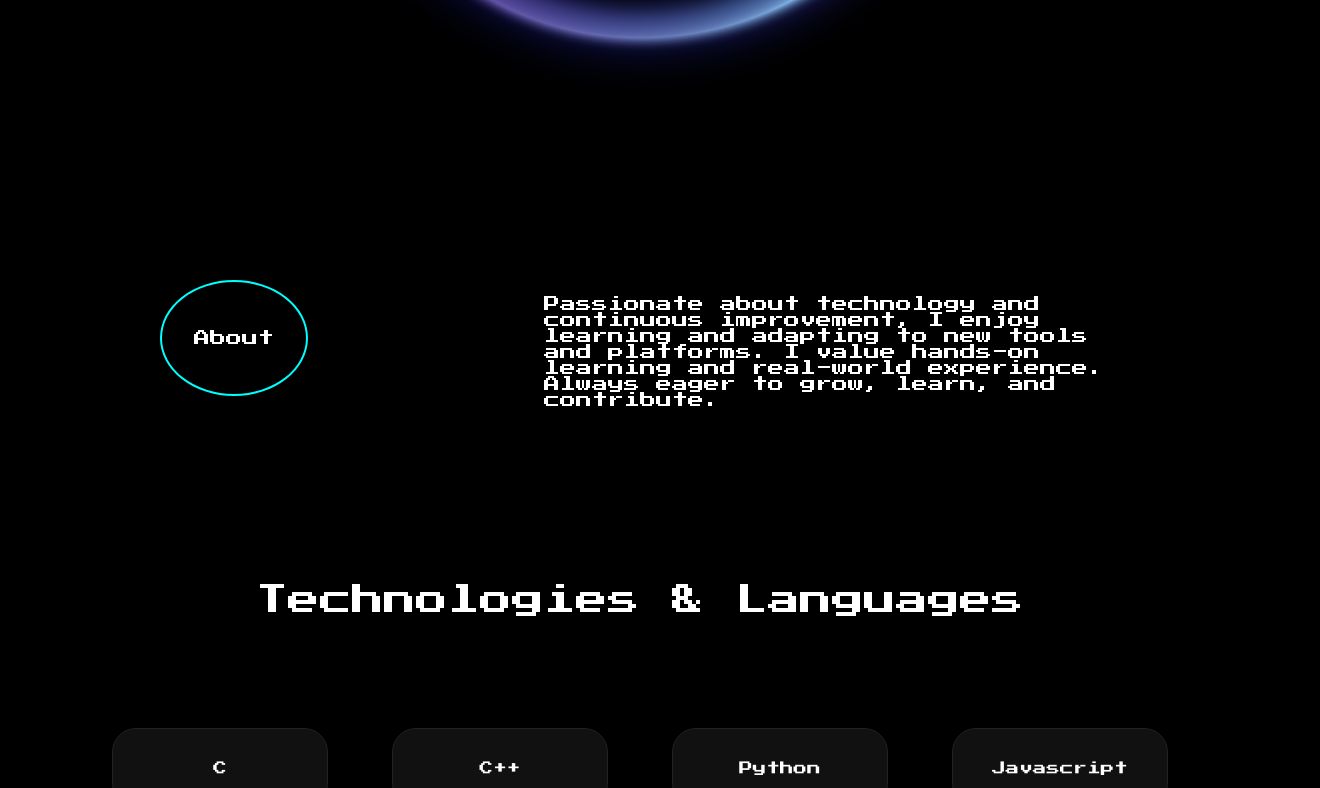
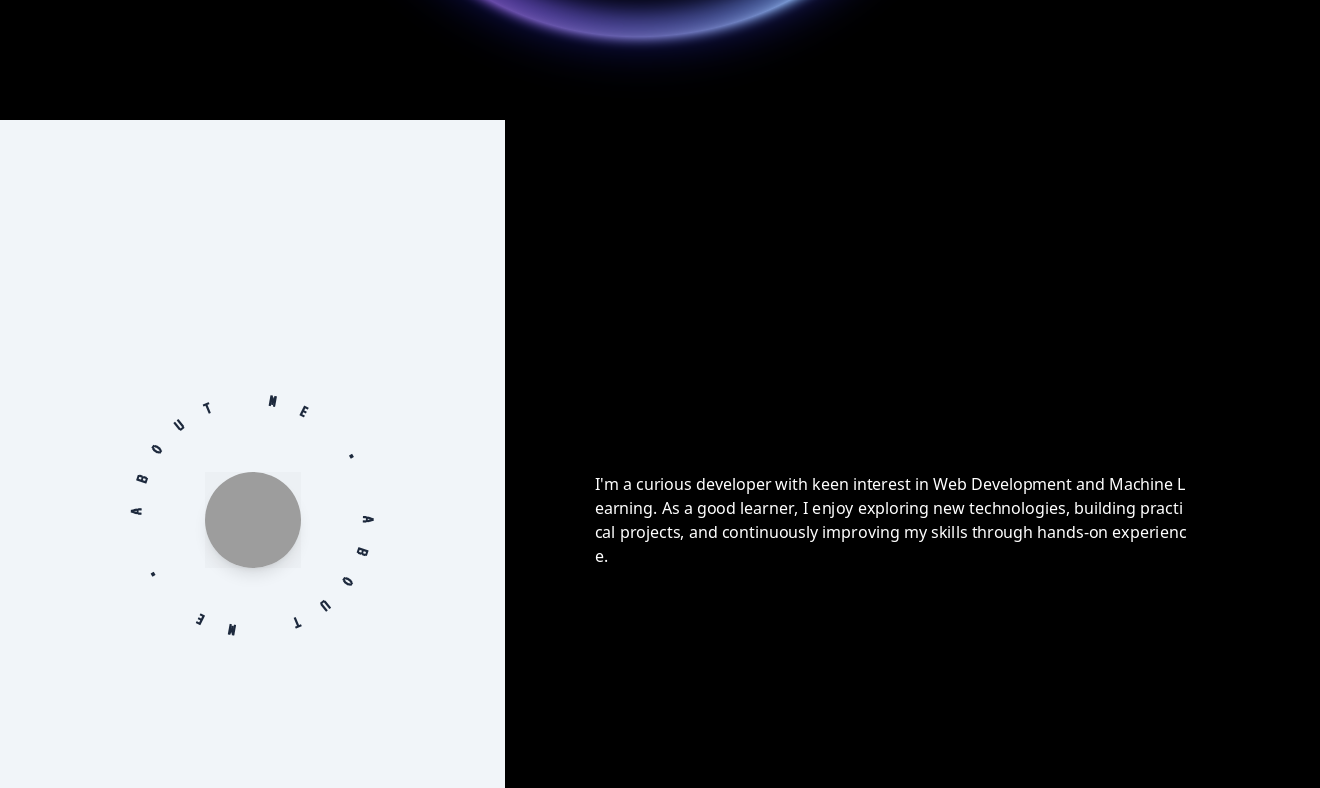
Before and after one commit to Abhishek-Verma0/portfolio-2026, a Next.js app: page / in a window 1280 px wide. Shown: the part 712-1500 px from the top of the page, 1320 px wide, since content can reach past the window. Built offline with nearby package versions, Linux system fonts and the light colour scheme; grey boxes are pictures that could not be loaded; a web font is replaced by a local one.

Commit message:
changes in ui

```diff
--- a/app/globals.css
+++ b/app/globals.css
@@ -1,3 +1,5 @@
+@import "tailwindcss";
+
 @import url('https://fonts.googleapis.com/css2?family=Edu+SA+Hand:wght@400..700&family=Press+Start+2P&display=swap');
 
 
--- /dev/null
+++ b/components/ScrambledText.css
@@ -0,0 +1,12 @@
+.text-block {
+  margin: 7vw;
+
+
+
+  color: #fff;
+}
+
+.char {
+  will-change: transform;
+  display: inline-block;
+}
--- /dev/null
+++ b/components/ScrambledText.jsx
@@ -0,0 +1,76 @@
+import { useEffect, useRef } from 'react';
+import { gsap } from 'gsap';
+import { SplitText } from 'gsap/SplitText';
+import { ScrambleTextPlugin } from 'gsap/ScrambleTextPlugin';
+
+import './ScrambledText.css';
+
+gsap.registerPlugin(SplitText, ScrambleTextPlugin);
+
+const ScrambledText = ({
+  radius = 100,
+  duration = 1.2,
+  speed = 0.5,
+  scrambleChars = '.:',
+  className = '',
+  style = {},
+  children
+}) => {
+  const rootRef = useRef(null);
+  const charsRef = useRef([]);
+
+  useEffect(() => {
+    if (!rootRef.current) return;
+
+    const split = SplitText.create(rootRef.current.querySelector('p'), {
+      type: 'chars',
+      charsClass: 'char'
+    });
+    charsRef.current = split.chars;
+
+    charsRef.current.forEach(c => {
+      gsap.set(c, {
+        display: 'inline-block',
+        attr: { 'data-content': c.innerHTML }
+      });
+    });
+
+    const handleMove = e => {
+      charsRef.current.forEach(c => {
+        const { left, top, width, height } = c.getBoundingClientRect();
+        const dx = e.clientX - (left + width / 2);
+        const dy = e.clientY - (top + height / 2);
+        const dist = Math.hypot(dx, dy);
+
+        if (dist < radius) {
+          gsap.to(c, {
+            overwrite: true,
+            duration: duration * (1 - dist / radius),
+            scrambleText: {
+              text: c.dataset.content || '',
+              chars: scrambleChars,
+              speed
+            },
+            ease: 'none'
+          });
+        }
+      });
+    };
+
+    const el = rootRef.current;
+    el.addEventListener('pointermove', handleMove);
+
+    return () => {
+      el.removeEventListener('pointermove', handleMove);
+      split.revert();
+    };
+  }, [radius, duration, speed, scrambleChars]);
+
+  return (
+    <div ref={rootRef} className={`text-block ${className}`} style={style}>
+      <p>{children}</p>
+    </div>
+  );
+};
+
+export default ScrambledText;
--- a/components/about/about.css
+++ b/components/about/about.css
@@ -1,48 +1,10 @@
 
-  .about{
+  .page-about{
 
     width: 100%;
-  }
-
-  /* about description */
-
-
-
-  .desc-bg{
-    position: absolute;
-    inset: 0;
-    z-index: 1;
-  }
-
-  .abt-cont{
-
-
-
-    position: relative;
-    z-index: 2;
-
-    margin: 0 auto;
-  }
-
-  .desc-cont{
-
-    color: white;
-    font-size: 1rem;
+    height: 100vh;
     display: flex;
-
-    justify-content: space-around;
-    margin: 10rem 10rem 10rem 10rem;
+    align-items: center;
+    justify-content: center;
 
   }
-
-
-
-  .abt-head{
-    width: 40%;
-    font-size: 1rem;
-
-  }
-
-  .abt-text{
-    width: 60%;
-  }
--- a/components/about/about.jsx
+++ b/components/about/about.jsx
@@ -4,40 +4,31 @@ import "./about.css"
 
 
 
-import Magnet from '../Magnet'
+import ScrambledText from "../ScrambledText"
 
 
-import Skill from "../skills/Skill";
+import { Component } from "../text-arc-effect";
+const About = () => {
+  return (
+    <section className="page-about" id="about">
 
 
-const About = () => {
-  return (
-    <section className="page about" id="about">
-      <div className="abt-desc">
-        <div className="desc-bg">
+   <Component />
 
-        </div>
-        <div className="abt-cont">
-          <div className="desc-cont">
-            <div className="abt-head">
-              <Magnet padding={50} disabled={false} magnetStrength={50}>
-                <p>About</p>
-              </Magnet>
-            </div>
+      <p>
+        <ScrambledText
+  className="scrambled-text-demo"
+  radius={100}
+  duration={1.2}
+  speed={0.5}
+  scrambleChars=".:"
+        >
 
-            <div className="abt-text">
+I'm a curious developer with keen interest in Web Development and Machine Learning. As a good learner, I enjoy exploring new technologies, building practical projects, and continuously improving my skills through hands-on experience.
+</ScrambledText>
+   </p>
 
-            <p>
-              Passionate about technology and continuous improvement, I enjoy
-              learning and adapting to new tools and platforms. I value hands-on
-              learning and real-world experience. Always eager to grow, learn,
-              and contribute.
-            </p>
-            </div>
-          </div>
 
-        </div>
-      </div>
     </section>
   );
 }
--- /dev/null
+++ b/components/text-arc-effect.tsx
@@ -0,0 +1,153 @@
+import React, { useState, useEffect } from 'react';
+import { motion } from 'framer-motion';
+
+// --- Helper Components ---
+
+/**
+ * Renders the central logo using an image.
+ * Now larger and with a hover effect applied in the main component.
+ */
+const CentralLogo = () => (
+  <img
+    src="https://ik.imagekit.io/Mr01Wick/Profile.jpg"
+    alt="Logo"
+    className="w-20 h-20 md:w-24 md:h-24 rounded-full object-cover shadow-lg"
+    onError={(e) => { e.target.onerror = null; e.target.src='https://placehold.co/96x96/27272a/ffffff?text=Logo'; }}
+  />
+);
+
+/**
+ * Main Text Arc Effect Component
+ *
+ * This component displays text along a circular path with a central logo.
+ * It's responsive and automatically adapts to the system's light or dark theme.
+ *
+ * @param {string} text - The text to display in an arc.
+ * @param {number} diameter - The diameter of the text circle.
+ */
+const TextArc = ({ text, diameter = 200 }) => {
+    const characters = text.split('');
+    const radius = diameter / 2;
+    const angleStep = 360 / characters.length;
+
+    return (
+        <div className="relative" style={{ width: diameter, height: diameter }}>
+            {characters.map((char, index) => {
+                const angle = angleStep * index;
+                const charStyle = {
+                    position: 'absolute',
+                    height: `${radius}px`,
+                    transform: `rotate(${angle}deg)`,
+                    transformOrigin: 'bottom center',
+                    top: 0,
+                    left: '50%',
+                    marginLeft: '-0.5em', // Center the character
+                };
+
+                return (
+                    <div key={index} style={charStyle}>
+                        {/* Font is now bigger and bolder */}
+                        <span className="text-base md:text-lg font-bold font-pixelated text-slate-800 dark:text-slate-200">
+                            {char}
+                        </span>
+                    </div>
+                );
+            })}
+        </div>
+    );
+};
+
+
+export function Component() {
+    const text = " ABOUT ME • ABOUT ME •";
+    // Diameter is adjusted to be smaller
+    const [diameter, setDiameter] = useState(260);
+
+    useEffect(() => {
+        const handleResize = () => {
+            if (window.innerWidth < 768) {
+                setDiameter(220); // Smaller diameter for mobile
+            } else {
+                setDiameter(260); // Smaller diameter for desktop
+            }
+        };
+
+        handleResize();
+        window.addEventListener('resize', handleResize);
+        return () => window.removeEventListener('resize', handleResize);
+    }, []);
+
+
+    return (
+        <div className="flex items-center justify-center w-full min-h-screen bg-slate-100 dark:bg-black transition-colors duration-500">
+            <div className="relative flex items-center justify-center">
+                {/* Animated Rotating Arc Text */}
+                {/* Added 'pointer-events-none' to allow hover events to pass through to the logo */}
+                <motion.div
+                    className="absolute pointer-events-none"
+                    animate={{ rotate: 360 }}
+                    transition={{
+                        repeat: Infinity,
+                        duration: 20,
+                        ease: 'linear',
+                    }}
+                >
+                    <TextArc text={text} diameter={diameter} />
+                </motion.div>
+
+                {/* Central Logo with hover animation */}
+                <motion.div
+                    initial={{ opacity: 0, scale: 0.5 }}
+                    animate={{ opacity: 1, scale: 1 }}
+                    transition={{ duration: 0.8, ease: "easeOut" }}
+                    whileHover={{ scale: 1.1, rotate: 5 }}
+                >
+                    <CentralLogo />
+                </motion.div>
+
+                 {/* Grainy Background Effect */}
+                 <div className="absolute top-0 left-0 w-full h-full pointer-events-none overflow-hidden">
+                    <div className="absolute w-[200%] h-[200%] top-[-50%] left-[-50%] animate-grain"></div>
+                </div>
+            </div>
+
+            {/* Adding custom styles for font and grain effect */}
+            <style>{`
+                @import url('https://fonts.googleapis.com/css2?family=VT323&display=swap');
+
+                .font-pixelated {
+                    font-family: 'VT323', monospace;
+                }
+
+                @keyframes grain {
+                    0%, 100% { transform: translate(0, 0); }
+                    10% { transform: translate(-5%, -10%); }
+                    20% { transform: translate(-15%, 5%); }
+                    30% { transform: translate(7%, -25%); }
+                    40% { transform: translate(-5%, 25%); }
+                    50% { transform: translate(-15%, 10%); }
+                    60% { transform: translate(15%, 0%); }
+                    70% { transform: translate(0%, 15%); }
+                    80% { transform: translate(3%, 35%); }
+                    90% { transform: translate(-10%, 10%); }
+                }
+
+                .animate-grain::before {
+                    content: "";
+                    position: absolute;
+                    top: -100%;
+                    left: -100%;
+                    width: 900%;
+                    height: 900%;
+                    background-image: url('https://upload.wikimedia.org/wikipedia/commons/5/5c/Noise.png');
+                    opacity: 0.05;
+                    animation: grain 8s steps(10) infinite;
+                }
+
+                .dark .animate-grain::before {
+                    opacity: 0.1;
+                }
+            `}</style>
+        </div>
+    );
+}
--- a/package.json
+++ b/package.json
@@ -11,12 +11,14 @@
   "dependencies": {
     "class-variance-authority": "^0.7.1",
     "clsx": "^2.1.1",
+    "framer-motion": "^12.34.0",
     "gsap": "^3.14.2",
     "locomotive-scroll": "^5.0.1",
     "lucide-react": "^0.563.0",
     "motion": "^12.29.2",
     "next": "16.1.6",
     "ogl": "^1.0.11",
+    "postcss": "^8.5.6",
     "postprocessing": "^6.38.2",
     "react": "19.2.3",
     "react-dom": "19.2.3",
@@ -24,13 +26,13 @@
     "three": "^0.167.1"
   },
   "devDependencies": {
-    "@tailwindcss/postcss": "^4",
+    "@tailwindcss/postcss": "^4.1.18",
     "@types/node": "^20",
     "@types/react": "^19",
     "@types/react-dom": "^19",
     "eslint": "^9",
     "eslint-config-next": "16.1.6",
-    "tailwindcss": "^4",
+    "tailwindcss": "^4.1.18",
     "tw-animate-css": "^1.4.0",
     "typescript": "^5"
   }
```
Also changed, not shown: 1 other file (tests, documents, lock files or other folders).
